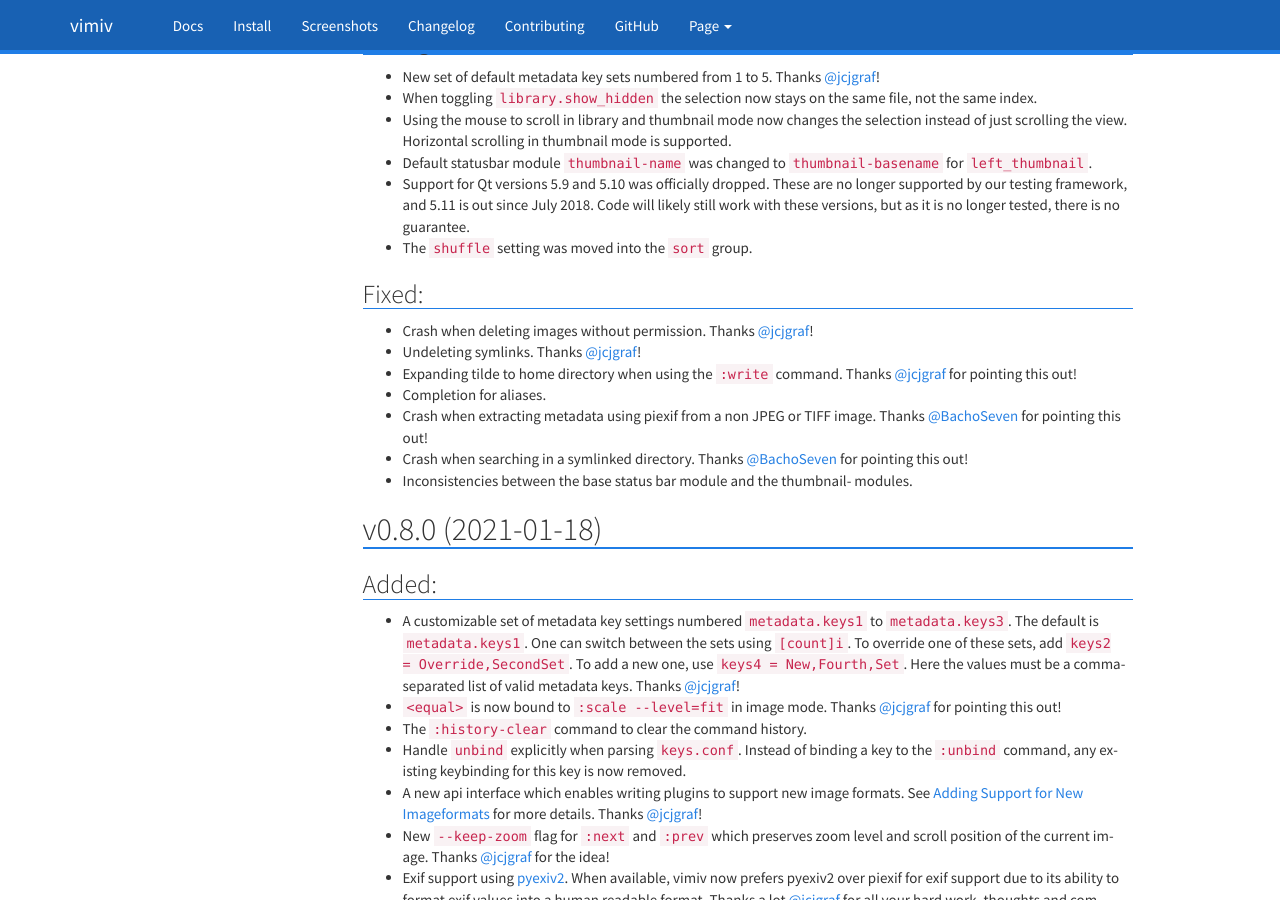
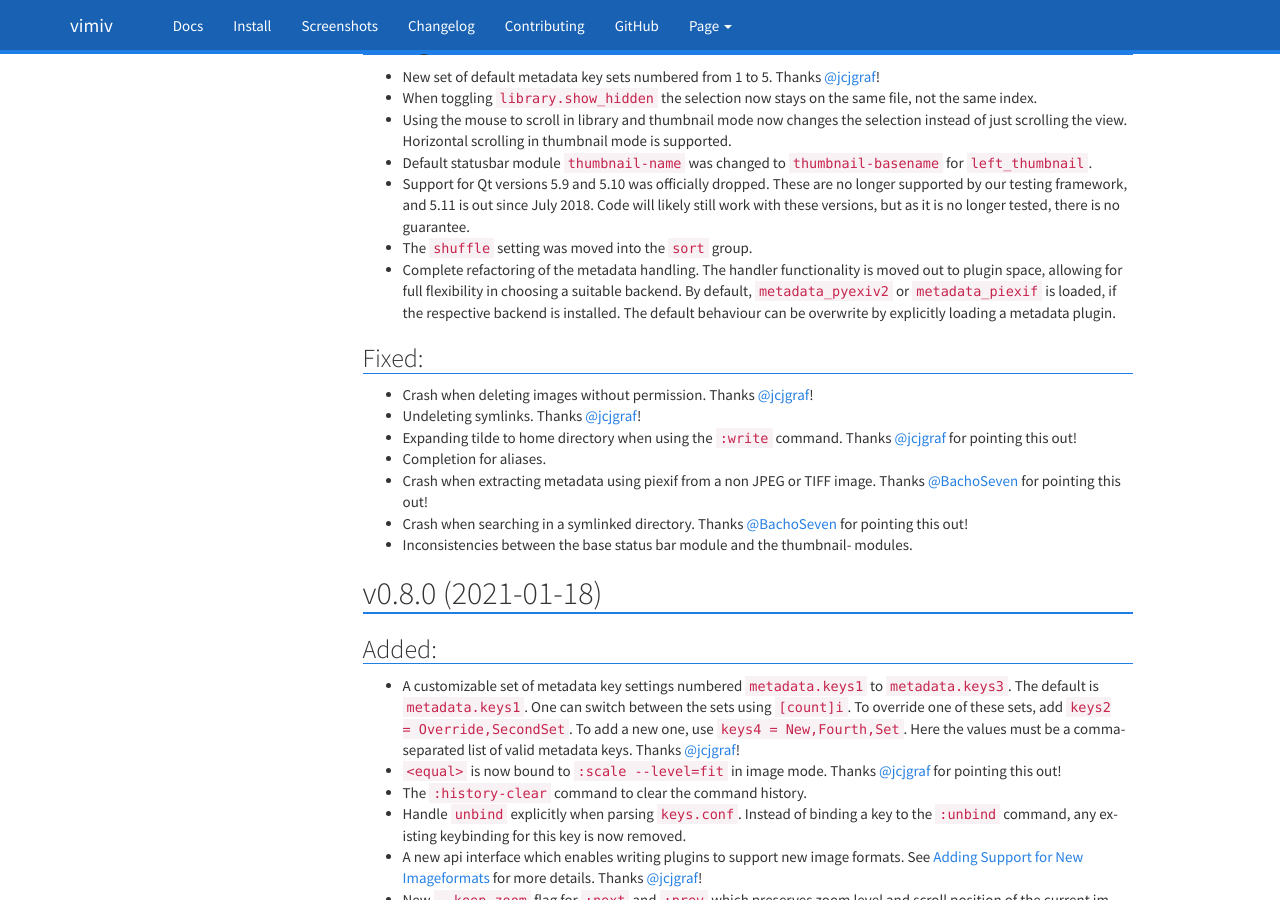
Before and after one commit to karlch/vimiv-qt, a Sphinx documentation site: the page built from docs/changelog.rst, in a window 1280 px wide and 900 px high, scrolled down 1646 px. Built offline with Sphinx 7.4.7, drawn with Linux system fonts in a browser that asks for light colours.

Commit message:
Update changelog to reflect this PR

```diff
--- a/docs/changelog.rst
+++ b/docs/changelog.rst
@@ -105,6 +105,11 @@
   supported by our testing framework, and 5.11 is out since July 2018. Code will likely
   still work with these versions, but as it is no longer tested, there is no guarantee.
 * The ``shuffle`` setting was moved into the ``sort`` group.
+* Complete refactoring of the metadata handling. The handler functionality is moved out
+  to plugin space, allowing for full flexibility in choosing a suitable backend. By
+  default, ``metadata_pyexiv2`` or ``metadata_piexif`` is loaded, if the respective
+  backend is installed. The default behaviour can be overwrite by explicitly loading a
+  metadata plugin.
 
 Fixed:
 ^^^^^^
```
